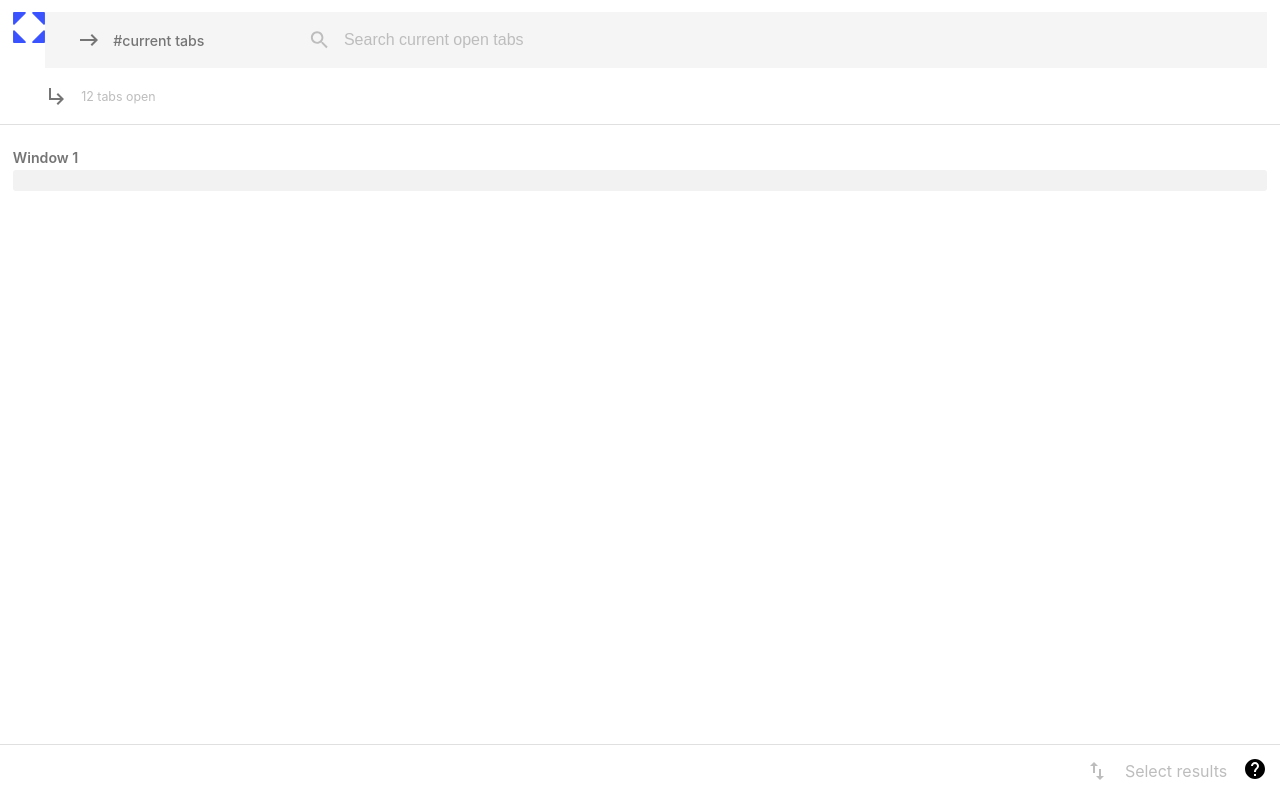
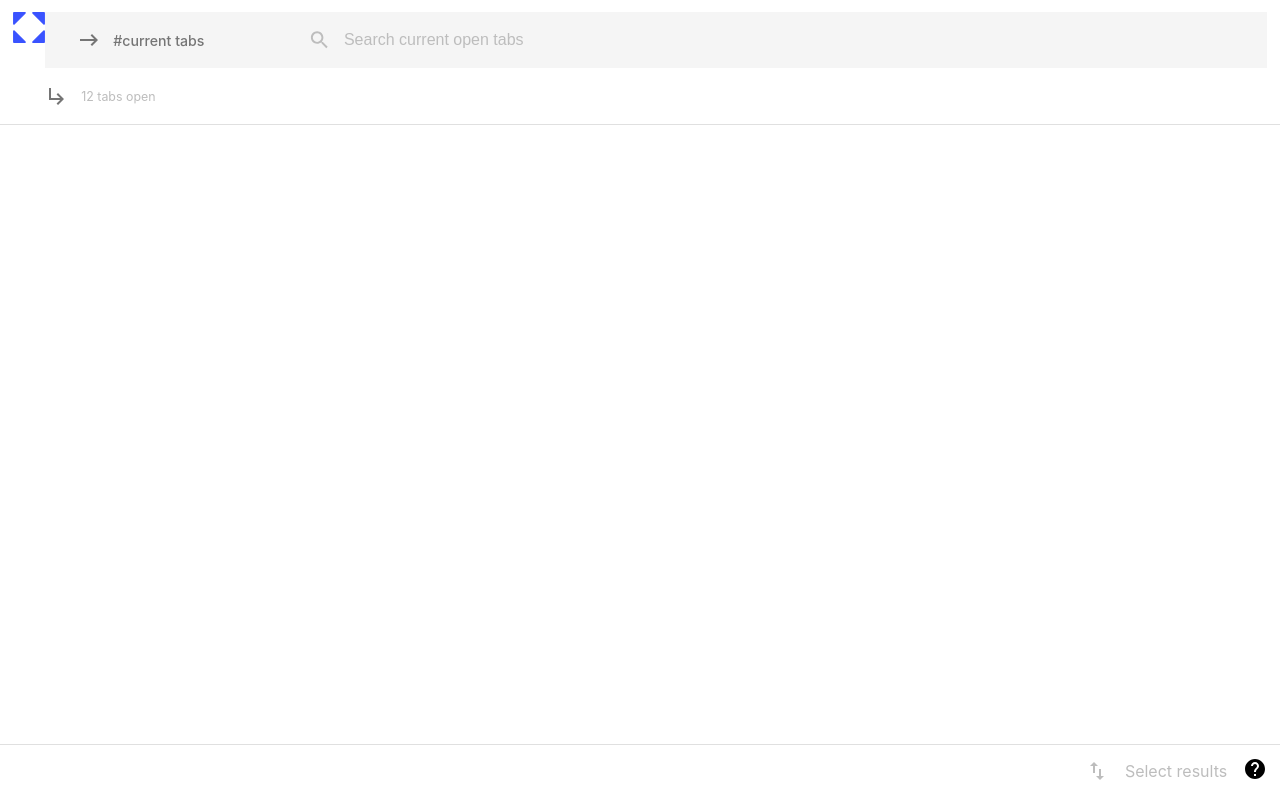
Before and after one commit to anthonygedeon/chrome-tab-manager, a website with bundled scripts: page extension/index.html in a window 1280 px wide. Built offline with nearby package versions, Linux system fonts and the light colour scheme; no server answers.

Commit message:
styled the scrollbar and commented out the tab children of tab-collection since window will be generated via js

```diff
--- a/extension/index.css
+++ b/extension/index.css
@@ -193,6 +193,32 @@ button {
 	transform: rotate(180deg);
 }
 
+.window-collection__row {
+	display: block;
+}
+
+.window-collection__container {
+	overflow-y: auto;
+	height: 430px;
+
+}
+
+.window-collection__container::-webkit-scrollbar {
+	width: 7px;
+    background-color: hsl(0deg 0% 100%);
+}
+
+.window-collection__container::-webkit-scrollbar-track {
+	-webkit-box-shadow: inset 0 0 3px rgb(206 206 206);
+    border-radius: 10px;
+    background-color: hsl(0deg 0% 100%);
+}
+
+.window-collection__container::-webkit-scrollbar-thumb {
+	border-radius: 10px;
+    -webkit-box-shadow: 0 0 6px rgba(223, 223, 223, 0.3);
+    background-color: hsl(0deg 0% 87%);
+}
 
 .window {
 	width: 100%;
```
Also changed, not shown: extension/index.html (+44 -1 lines).
